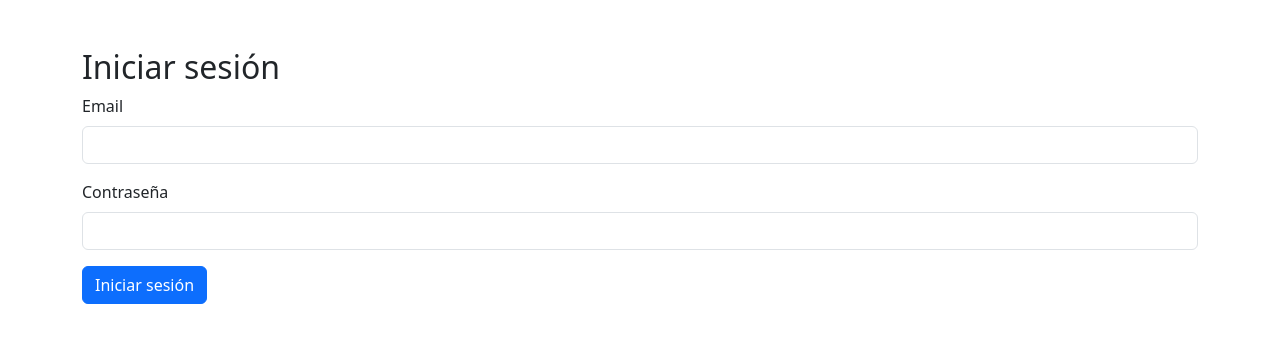
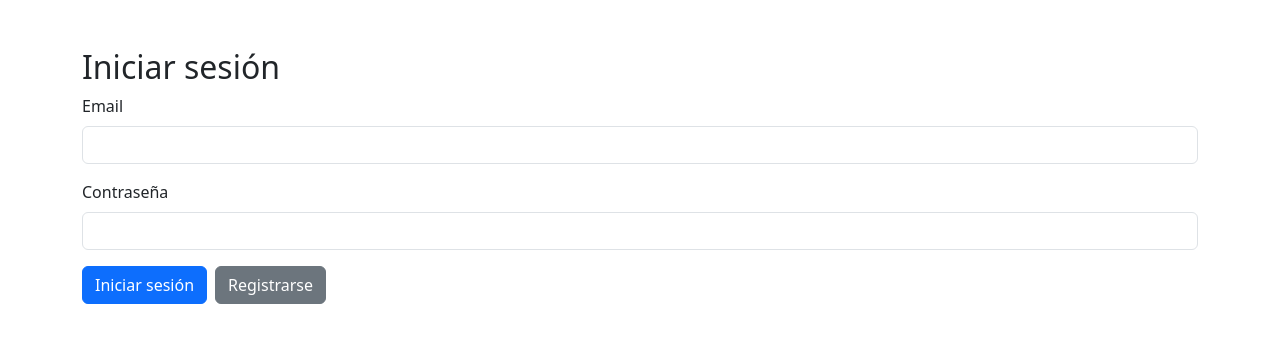
Before and after one commit to Wsvargas/frontend-app, a React (Create React App) app in the folder front-distribuida/login-app/: page / in a window 1280 px wide. Shown: the top 342 px of the page. Built offline with nearby package versions, Linux system fonts and the light colour scheme.

Commit message:
add button register

```diff
--- a/front-distribuida/login-app/src/Login.js
+++ b/front-distribuida/login-app/src/Login.js
@@ -22,7 +22,7 @@ function Login() {
         // 🔹 Guardar datos del usuario en localStorage
         localStorage.setItem('token', response.data.token);
         localStorage.setItem('user_id', response.data.user_id);
-        localStorage.setItem('role', response.data.role);  // Guardar el rol del usuario test1 test 2
+        localStorage.setItem('role', response.data.role);  // Guardar el rol del usuario
 
         // 🔹 Redirigir según el rol
         if (response.data.role === "admin") {
@@ -46,7 +46,7 @@ function Login() {
         <div className="mb-3">
           <label className="form-label">Email</label>
           <input
-            type="email test1"
+            type="email"
             className="form-control"
             value={email}
             onChange={(e) => setEmail(e.target.value)}
@@ -65,6 +65,15 @@ function Login() {
         </div>
         {error && <div className="alert alert-danger">{error}</div>}
         <button type="submit" className="btn btn-primary">Iniciar sesión</button>
+
+        {/* 🔹 Botón para ir al registro */}
+        <button
+          type="button"
+          className="btn btn-secondary ms-2"
+          onClick={() => navigate('/register')}
+        >
+          Registrarse
+        </button>
       </form>
     </div>
   );
```
